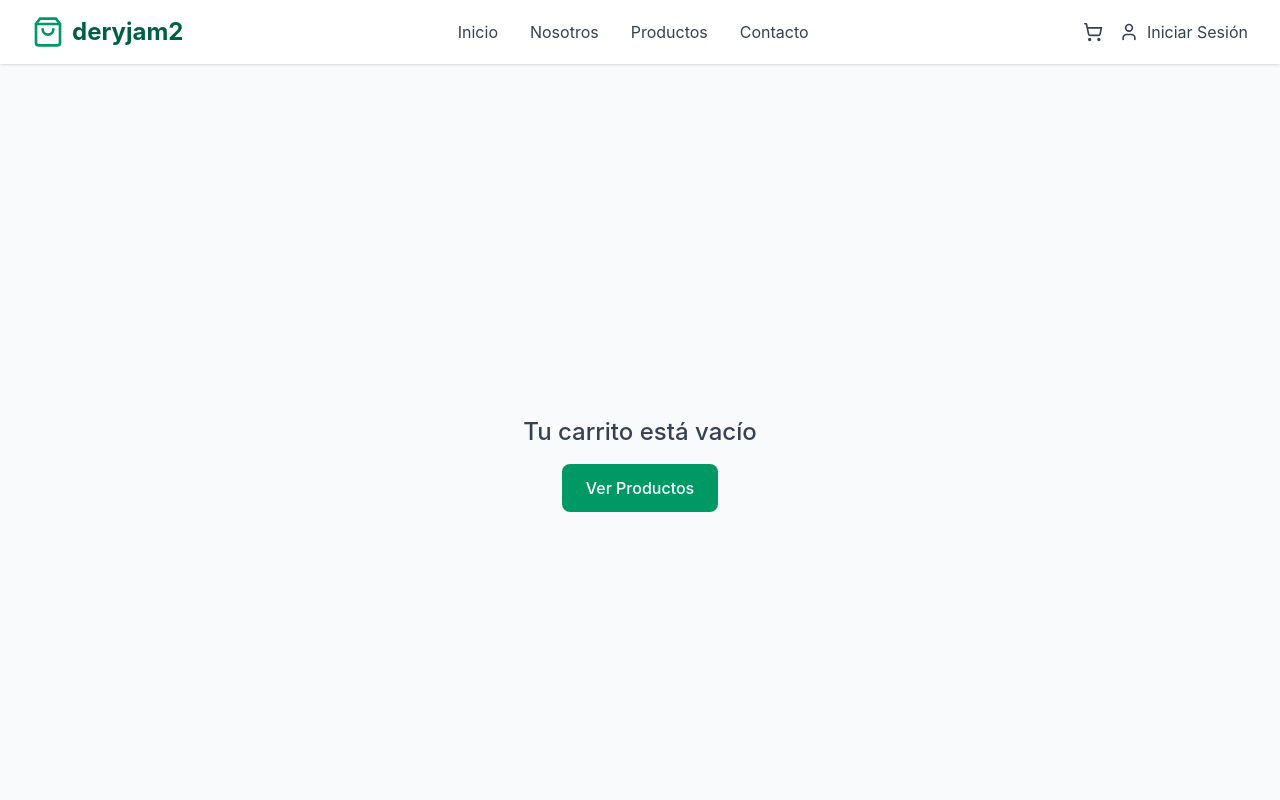
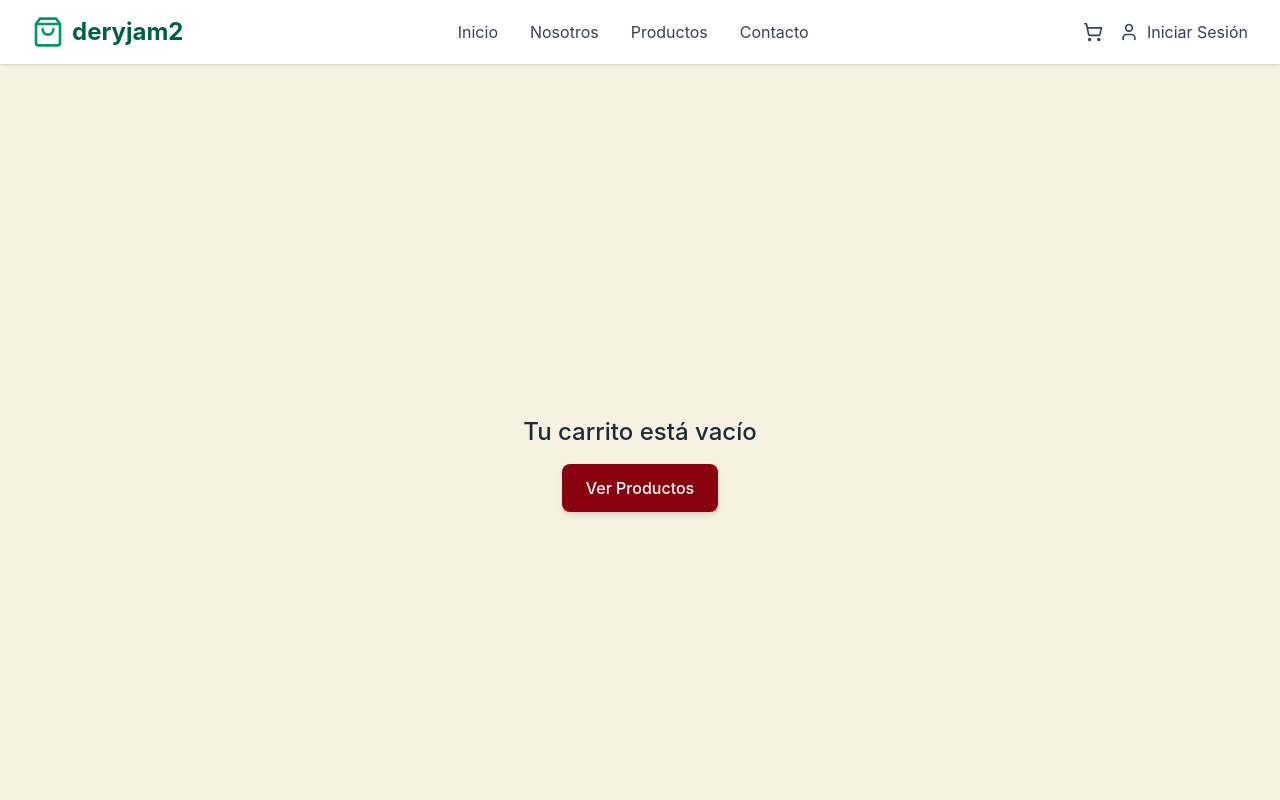
Before and after one commit to JonathanCS97/DeryJam, a React (Vite) app: page /checkout in a window 1280 px wide. Shown: the top 800 px of the page. Built offline with nearby package versions, Linux system fonts and the light colour scheme.

Commit message:
modifique carrito

```diff
--- a/src/app/pages/Checkout.tsx
+++ b/src/app/pages/Checkout.tsx
@@ -67,12 +67,12 @@ export function Checkout() {
 
   if (items.length === 0 && currentStep !== "confirmation") {
     return (
-      <div className="min-h-screen bg-gray-50 flex items-center justify-center px-4">
+      <div className="min-h-screen bg-[#F7F1E1] flex items-center justify-center px-4">
         <div className="text-center">
-          <h2 className="text-2xl mb-4 text-gray-700">Tu carrito está vacío</h2>
+          <h2 className="text-2xl mb-4 text-gray-800">Tu carrito está vacío</h2>
           <button
             onClick={() => navigate("/productos")}
-            className="bg-emerald-600 hover:bg-emerald-700 text-white px-6 py-3 rounded-lg transition-colors"
+            className="bg-[#89030f] hover:bg-[#6e020a] text-white px-6 py-3 rounded-lg transition-colors shadow-md"
           >
             Ver Productos
           </button>
@@ -91,7 +91,7 @@ export function Checkout() {
   const currentStepIndex = steps.findIndex(s => s.id === currentStep);
 
   return (
-    <div className="min-h-screen bg-gray-50 py-8">
+    <div className="min-h-screen bg-[#F7F1E1] py-8">
       <div className="max-w-7xl mx-auto px-4 sm:px-6 lg:px-8">
         {/* Progress Steps */}
         <div className="mb-8">
@@ -128,7 +128,7 @@ export function Checkout() {
           </div>
         </div>
 
-        {/* CARRITO */}
+        {/* === CARRITO === */}
         {currentStep === "cart" && (
           <div className="grid grid-cols-1 lg:grid-cols-3 gap-8">
             <div className="lg:col-span-2">
@@ -197,7 +197,7 @@ export function Checkout() {
                 </div>
                 <button
                   onClick={() => setCurrentStep("shipping")}
-                  className="w-full bg-emerald-600 hover:bg-emerald-700 text-white py-3 rounded-lg transition-colors flex items-center justify-center gap-2"
+                  className="w-full bg-[#89030f] hover:bg-[#6e020a] text-white py-3 rounded-lg transition-colors flex items-center justify-center gap-2 shadow-md"
                 >
                   Continuar al Envío
                   <ChevronRight className="h-5 w-5" />
@@ -207,7 +207,7 @@ export function Checkout() {
           </div>
         )}
 
-        {/* ENVÍO */}
+        {/* === ENVÍO === */}
         {currentStep === "shipping" && (
           <div className="grid grid-cols-1 lg:grid-cols-3 gap-8">
             <div className="lg:col-span-2">
@@ -284,6 +284,7 @@ export function Checkout() {
                         placeholder="Ciudad"
                       />
                     </div>
+
                     <div>
                       <label className="block text-gray-700 mb-2">Estado *</label>
                       <input
@@ -296,6 +297,7 @@ export function Checkout() {
                         placeholder="Estado"
                       />
                     </div>
+
                     <div>
                       <label className="block text-gray-700 mb-2">Código Postal *</label>
                       <input
@@ -339,8 +341,6 @@ export function Checkout() {
                   </div>
                 </div>
 
-                {/* Mensaje de envío gratis eliminado */}
-
                 <div className="flex gap-4">
                   <button
                     type="button"
@@ -353,7 +353,7 @@ export function Checkout() {
                   <button
                     type="button"
                     onClick={handleShippingSubmit}
-                    className="flex-1 bg-emerald-600 hover:bg-emerald-700 text-white py-3 rounded-lg transition-colors flex items-center justify-center gap-2"
+                    className="flex-1 bg-[#89030f] hover:bg-[#6e020a] text-white py-3 rounded-lg transition-colors flex items-center justify-center gap-2 shadow-md"
                   >
                     Continuar al Pago
                     <ChevronRight className="h-5 w-5" />
@@ -364,7 +364,7 @@ export function Checkout() {
           </div>
         )}
 
-        {/* PAGO - SOLO TRANSFERENCIA */}
+        {/* === PAGO === */}
         {currentStep === "payment" && (
           <div className="grid grid-cols-1 lg:grid-cols-3 gap-8">
             <div className="lg:col-span-2">
@@ -445,8 +445,6 @@ export function Checkout() {
                       </div>
                     </div>
                   </div>
-
-                  {/* Mensaje de datos bancarios eliminado */}
                 </div>
               </div>
             </div>
@@ -483,7 +481,7 @@ export function Checkout() {
                   <button
                     type="button"
                     onClick={handlePaymentSubmit}
-                    className="flex-1 bg-emerald-600 hover:bg-emerald-700 text-white py-3 rounded-lg transition-colors flex items-center justify-center gap-2"
+                    className="flex-1 bg-[#89030f] hover:bg-[#6e020a] text-white py-3 rounded-lg transition-colors flex items-center justify-center gap-2 shadow-md"
                   >
                     Confirmar Pedido
                     <CheckCircle className="h-5 w-5" />
@@ -494,7 +492,7 @@ export function Checkout() {
           </div>
         )}
 
-        {/* CONFIRMACIÓN */}
+        {/* === CONFIRMACIÓN === */}
         {currentStep === "confirmation" && (
           <div className="max-w-2xl mx-auto">
             <div className="bg-white rounded-lg shadow-md p-8 text-center">
@@ -542,7 +540,7 @@ export function Checkout() {
               <div className="flex flex-col sm:flex-row gap-4">
                 <button
                   onClick={handleFinish}
-                  className="flex-1 bg-emerald-600 hover:bg-emerald-700 text-white py-3 rounded-lg transition-colors"
+                  className="flex-1 bg-[#89030f] hover:bg-[#6e020a] text-white py-3 rounded-lg transition-colors shadow-md"
                 >
                   Volver al Inicio
                 </button>
```
